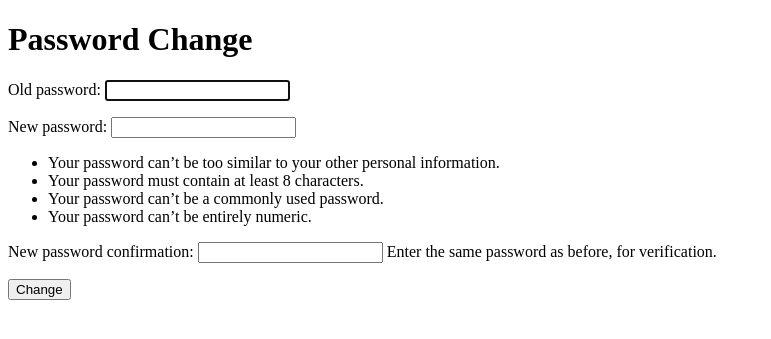
After one commit to AhmedElsenosy/Library, a Django app: page /accounts/pass_change in a window 1280 px wide. The commit adds this page. Shown: the top 339 px of the page, without its empty margins (0-771 px from the left). Run offline with Django 5.2, Linux system fonts and the light colour scheme; a user stored in the database is signed in.

Commit message:
Add image field to Book model, update settings for static and media files, and create password change template

```diff
--- a/cataloge/models.py
+++ b/cataloge/models.py
@@ -24,6 +24,7 @@ class Book(models.Model):
     isbin = models.CharField('ISBiN',max_length=50,unique=True)
     genre = models.ManyToManyField(Genre)
     lang = models.ForeignKey(Lang, on_delete=models.SET_NULL, null=True)
+    img = models.ImageField(upload_to='books/')
 
     def __str__(self):
         return self.title
--- a/cataloge/templates/index.html
+++ b/cataloge/templates/index.html
@@ -1,9 +1,11 @@
+{% load static %}
 <!DOCTYPE html>
 <html lang="en">
 <head>
     <meta charset="UTF-8">
     <meta name="viewport" content="width=device-width, initial-scale=1.0">
     <title>Document</title>
+    <!-- <link rel="stylesheet" href="{% static 'css/style.css' %}"> -->
 </head>
 <body>
     <h1>Home Page</h1>
--- /dev/null
+++ b/cataloge/templates/registration/change_pass.html
@@ -0,0 +1,16 @@
+<!DOCTYPE html>
+<html lang="en">
+<head>
+    <meta charset="UTF-8">
+    <meta name="viewport" content="width=device-width, initial-scale=1.0">
+    <title>Document</title>
+</head>
+<body>
+    <h1>Password Change</h1>
+    <form action="" method="post">
+        {% csrf_token %}
+        {{form.as_p}}
+        <input type="submit" value="Change">
+    </form>
+</body>
+</html>
--- a/cataloge/urls.py
+++ b/cataloge/urls.py
@@ -1,9 +1,8 @@
 from django.urls import path
 from . import views
-
 urlpatterns = [
     path('', views.index, name='index'),
     path('CreateBook',views.BookCreate.as_view(),name='CreateBook'),
     path('detail/<int:pk>', views.BookDetail.as_view(),name='detail'),
-    path('accounts/register',views.Register.as_view(),name='register')
+    path('accounts/register',views.Register.as_view(),name='register'),
 ]
--- a/project/urls.py
+++ b/project/urls.py
@@ -17,10 +17,18 @@ Including another URLconf
 from django.contrib import admin
 from django.urls import path , include
 from django.views.generic import RedirectView
+from django.contrib.auth import views as v
+from django.conf import settings
+from django.conf.urls.static import static
 
 urlpatterns = [
     path('admin/', admin.site.urls),
     path('cataloge/', include('cataloge.urls'), name='cataloge'),
     path('', RedirectView.as_view(url='cataloge/')),
-    path('accounts/',include('django.contrib.auth.urls'))
+    path('accounts/',include('django.contrib.auth.urls')),
+    path('accounts/pass_change',v.PasswordChangeView.as_view(template_name = 'registration/change_pass.html', success_url = '/') , name = 'pass_change')
 ]
+
+urlpatterns += static(settings.MEDIA_URL, document_root=settings.MEDIA_ROOT)
+
+urlpatterns += static(settings.STATIC_URL, document_root=settings.STATIC_ROOT)
--- /dev/null
+++ b/static/css/style.css
@@ -0,0 +1,3 @@
+body {
+    background-color: red;
+}
```
Also changed, not shown: project/settings.py (+7 -1 lines), cataloge/migrations/0002_book_img.py (added), db.sqlite3, media/books/Screenshot_2025-03-07_145345.jpg (added).
